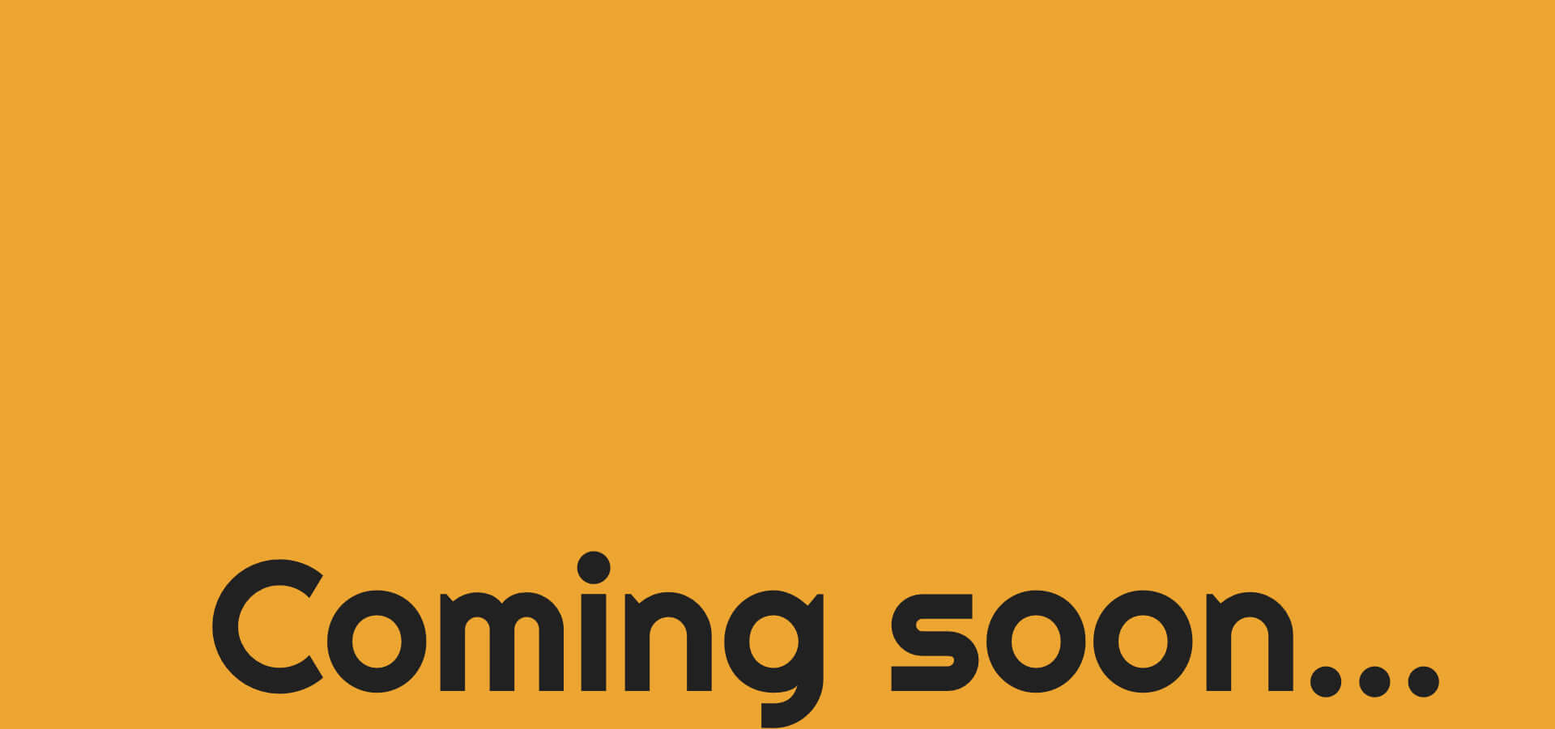
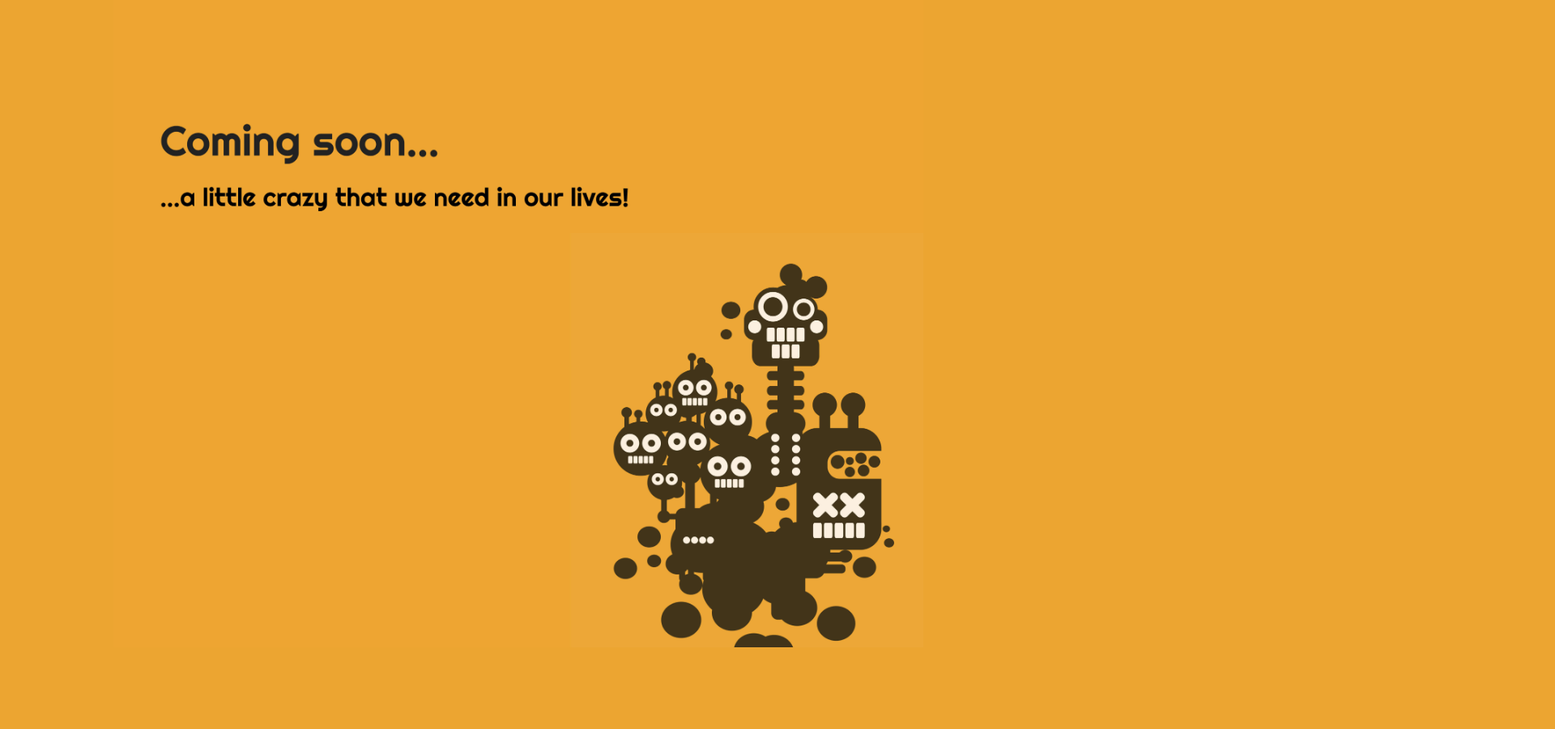
Before and after one commit to vidalocain/vidaloca.github.io, a plain HTML site: page index.html in a window 1280 px wide. Shown: the top 901 px of the page at 81% size, 1920 px wide, since content can reach past the window. After the commit the page ends 804 px from the top, so only its background shows below. Drawn offline with Linux system fonts and the light colour scheme.

Commit message:
index.html

```diff
--- a/index.html
+++ b/index.html
@@ -4,6 +4,6 @@
 <title>VidoLoca.in - Coming Soon</title>
 </head>
 <body style="margin:0 auto;text-align: center;background-color:#ECA531;">
-	<img src="images/comingsoon.jpg" style="margin:0 auto;height:100%;">
+	<img src="images/comingsoon.jpg" style="margin:0 auto;height:100%;max-width: 100%;max-height: 100vh;">
 </body>
 </html>
```
